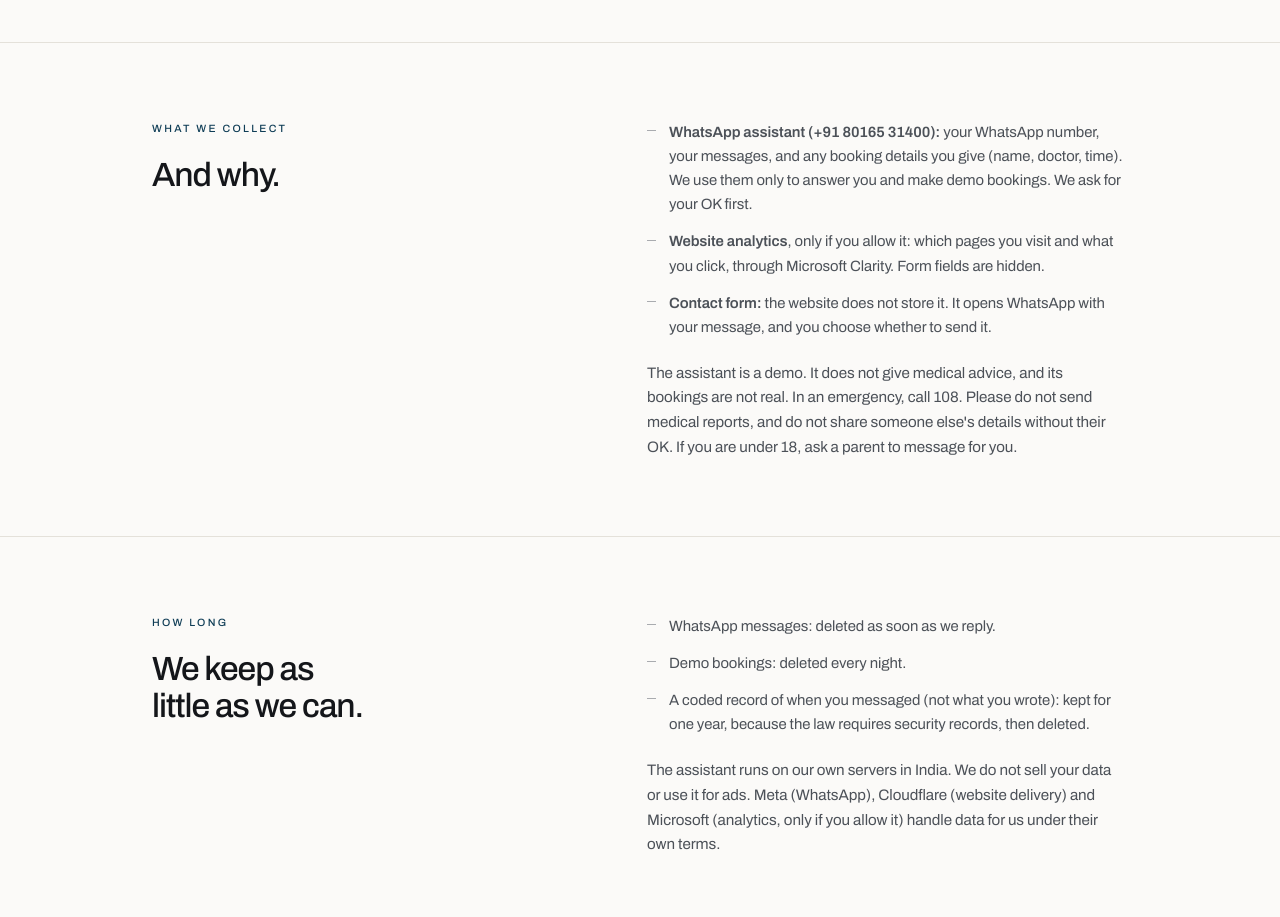
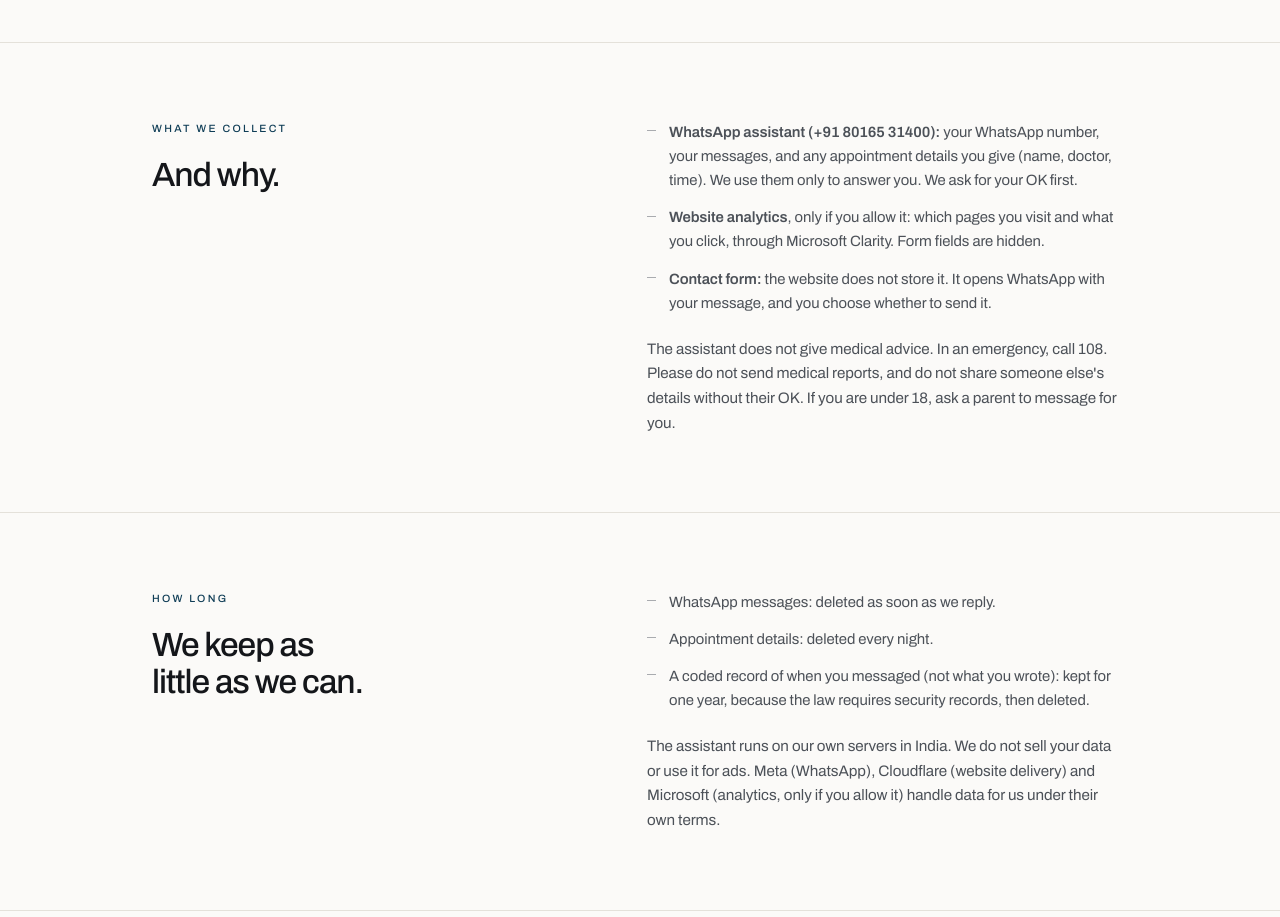
Before and after one commit to arupht/plexus-care-site, a plain HTML site: page privacy.html in a window 1280 px wide. Shown: the part 860-1777 px from the top of the page. Drawn offline with Linux system fonts and the light colour scheme.

Commit message:
Update site — 2026-11-16 05:09 UTC

```diff
--- a/privacy.html
+++ b/privacy.html
@@ -131,11 +131,11 @@
       <div><span class="eyebrow">What we collect</span><h2 class="measure" style="max-width:13ch">And why.</h2></div>
       <div>
         <ul class="ticks">
-          <li><strong>WhatsApp assistant (+91 80165 31400):</strong> your WhatsApp number, your messages, and any booking details you give (name, doctor, time). We use them only to answer you and make demo bookings. We ask for your OK first.</li>
+          <li><strong>WhatsApp assistant (+91 80165 31400):</strong> your WhatsApp number, your messages, and any appointment details you give (name, doctor, time). We use them only to answer you. We ask for your OK first.</li>
           <li><strong>Website analytics</strong>, only if you allow it: which pages you visit and what you click, through Microsoft Clarity. Form fields are hidden.</li>
           <li><strong>Contact form:</strong> the website does not store it. It opens WhatsApp with your message, and you choose whether to send it.</li>
         </ul>
-        <p class="section-copy">The assistant is a demo. It does not give medical advice, and its bookings are not real. In an emergency, call 108. Please do not send medical reports, and do not share someone else's details without their OK. If you are under 18, ask a parent to message for you.</p>
+        <p class="section-copy">The assistant does not give medical advice. In an emergency, call 108. Please do not send medical reports, and do not share someone else's details without their OK. If you are under 18, ask a parent to message for you.</p>
       </div>
     </div>
   </section>
@@ -148,7 +148,7 @@
       <div>
         <ul class="ticks">
           <li>WhatsApp messages: deleted as soon as we reply.</li>
-          <li>Demo bookings: deleted every night.</li>
+          <li>Appointment details: deleted every night.</li>
           <li>A coded record of when you messaged (not what you wrote): kept for one year, because the law requires security records, then deleted.</li>
         </ul>
         <p class="section-copy">The assistant runs on our own servers in India. We do not sell your data or use it for ads. Meta (WhatsApp), Cloudflare (website delivery) and Microsoft (analytics, only if you allow it) handle data for us under their own terms.</p>
```
